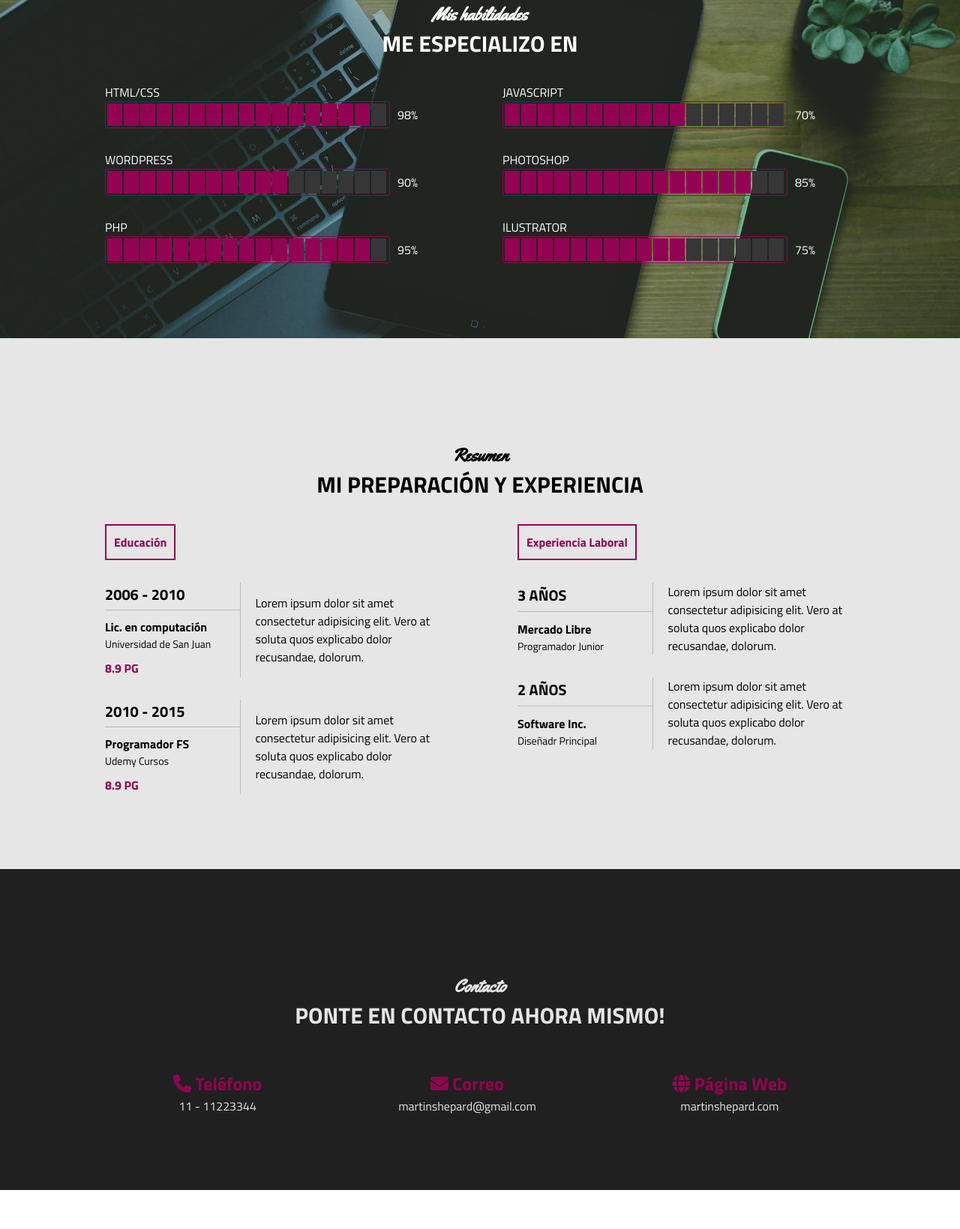
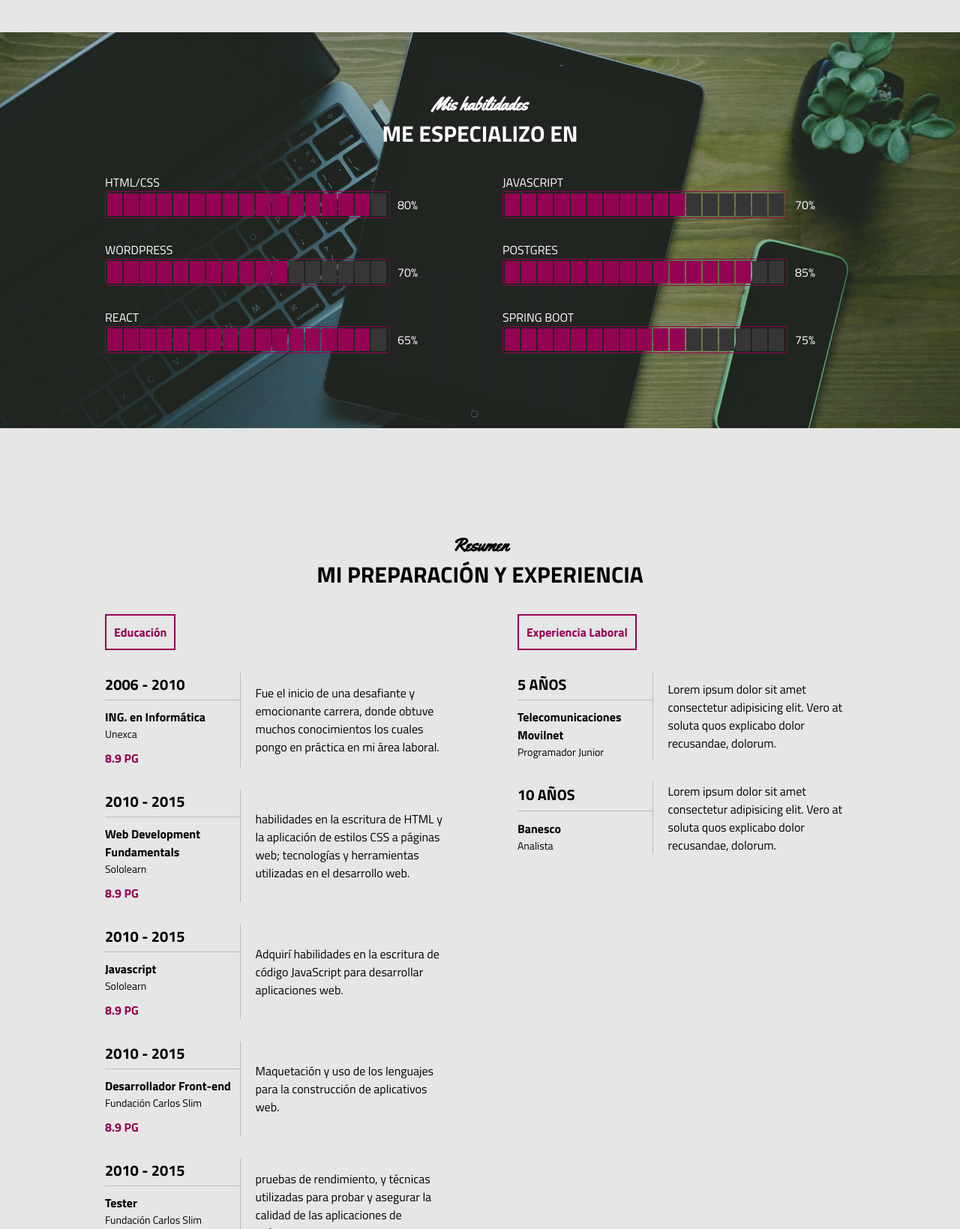
Before and after one commit to NoelTejeda/CvNoelTejeda, a plain HTML site: page index.html in a window 1280 px wide. Shown: the part 1161-2800 px from the top of the page at 75% size. Before the commit the page ends 2748 px from the top, so only its background shows below. Drawn offline with Linux system fonts and the light colour scheme.

Commit message:
se agregan campos solo al index.html

```diff
--- a/index.html
+++ b/index.html
@@ -36,12 +36,14 @@
                 <h2>DESARROLLADOR WEB</h2>
                 <div class="redes">
                     <a href="#"><i class="fa-brands fa-twitter"></i></a>
-                    <a href="#"><i class="fa-brands fa-facebook-f"></i></a>
-                    <a href="#"><i class="fa-brands fa-square-instagram"></i></a>
-                    <a href="#"><i class="fa-brands fa-youtube"></i></a>
+                    <!-- <a href="#"><i class="fa-brands fa-facebook-f"></i></a> -->
+                    <a href="https://www.instagram.com/noel__tejeda/" target="_blank" title="Instagram Noel Tejeda"><i
+                            class="fa-brands fa-square-instagram"></i></a>
+                    <a href="https://www.youtube.com/@noel1711/featured" target="_blank" title="youtube Noel Tejeda"><i
+                            class="fa-brands fa-youtube"></i></a>
                     <a href="https://www.linkedin.com/in/noel-tejeda-71a929181/" target="_blank"
                         title="Linkedin Noel Tejeda"><i class="fa-brands fa-linkedin-in"></i></a>
-                    <a href="#"><i class="fa-brands fa-pinterest-p"></i></a>
+                    <!-- <a href="#"><i class="fa-brands fa-pinterest-p"></i></a> -->
                 </div>
             </div>
             <div class="foto">
@@ -56,29 +58,37 @@
             <h2 class="titulo-seccion">Sobre Mi</h2>
             <h3>Detalles personales</h3>
 
-            <p class="especial">Me dedico a producir ideas creativas y originales para mis clientes</p>
-            <p>Lorem ipsum dolor sit amet consectetur adipisicing elit. Nemo, nobis! Sit, veniam aut omnis est suscipit
-                itaque tempore fugiat! Repellat, necessitatibus. Neque quis, reprehenderit fugit dolore voluptate nam
-                eum reiciendis!</p>
+            <p class="especial">Me dedico a brindar soluciones e ideas creativas para mis clientes.</p>
+            <p>Mi camino hacia el Desarrollo Web fue una búsqueda constante de mi verdadera pasión. Después de
+                explorar varias carreras en la universidad, finalmente encontré mi vocación en la ingeniería
+                informática. Ahora trabajo en el área de desarrollo de una empresa de telecomunicaciones y estoy
+                emocionado de seguir creciendo y aprendiendo en este campo emocionante y desafiante</p>
+            <!--    <p>Mi camino hacia el Desarrollo Web fue un proceso de descubrimiento. Durante mi tiempo en la
+                universidad, exploré varias carreras pero ninguna parecía ser la adecuada para mí. Finalmente, decidí
+                darle una oportunidad a la ingeniería informática y descubrí mi verdadera pasión. Ahora trabajo en el
+                área de desarrollo de una empresa de telecomunicaciones y estoy emocionado de seguir creciendo y
+                aprendiendo en este campo.</p> -->
 
             <div class="fila">
                 <div class="col">
                     <i class="fa-solid fa-user"></i>
                     <span class="titulo-detalle">Perfil</span>
-                    <p>Lorem ipsum dolor sit amet consectetur, adipisicing elit. Officiis, provident esse. Nesciunt quod
-                        eveniet dolorem necessitatibus iure, suscipit similique provident fugiat excepturi commodi</p>
+                    <p>Soy un ingeniero informático apasionado con experiencia en el desarrollo de aplicaciones en el
+                        área de telecomunicaciones. Me destaco por mi capacidad para resolver problemas y trabajar en
+                        equipo. Mi objetivo es seguir creciendo en mi carrera y contribuir al desarrollo de soluciones
+                        innovadoras en mi campo</p>
                 </div>
                 <div class="col">
                     <i class="fa-solid fa-location-pin"></i>
                     <span class="titulo-detalle">Ubicación</span>
-                    <p>Lorem ipsum dolor sit amet consectetur, adipisicing elit. Officiis, provident esse. Nesciunt quod
-                        eveniet dolorem necessitatibus iure, suscipit similique provident fugiat excepturi commodi</p>
+                    <p>Caracas - Venezuela </p>
                 </div>
                 <div class="col">
                     <i class="fa-solid fa-flag"></i>
                     <span class="titulo-detalle">Intereses</span>
-                    <p>Lorem ipsum dolor sit amet consectetur, adipisicing elit. Officiis, provident esse. Nesciunt quod
-                        eveniet dolorem necessitatibus iure, suscipit similique provident fugiat excepturi commodi</p>
+                    <p>En mi tiempo libre, disfruto de mantenerme activo y practicar deportes. También valoro mucho el
+                        tiempo que paso con mi familia y disfruto de compartir momentos con ellos. Además, me apasiona
+                        seguir aprendiendo y explorando nuevas formas de mejorar mis habilidades en programación.</p>
                 </div>
             </div>
         </div>
@@ -98,7 +108,7 @@
                             <!-- mediante javascript luego genereremos 17 barritas con clase e -->
 
                         </div>
-                        <span>98%</span>
+                        <span>80%</span>
                     </div>
                 </div>
                 <div class="col">
@@ -120,11 +130,11 @@
                             <!-- mediante javascript luego genereremos 17 barritas con clase e -->
 
                         </div>
-                        <span>90%</span>
+                        <span>70%</span>
                     </div>
                 </div>
                 <div class="col">
-                    <span>PHOTOSHOP</span>
+                    <span>POSTGRES</span>
                     <div class="cont-barra">
                         <div class="barra" id="photoshop">
                             <!-- mediante javascript luego genereremos 17 barritas con clase e -->
@@ -136,17 +146,17 @@
             </div>
             <div class="fila">
                 <div class="col">
-                    <span>PHP</span>
+                    <span>REACT</span>
                     <div class="cont-barra">
                         <div class="barra" id="php">
                             <!-- mediante javascript luego genereremos 17 barritas con clase e -->
 
                         </div>
-                        <span>95%</span>
+                        <span>65%</span>
                     </div>
                 </div>
                 <div class="col">
-                    <span>ILUSTRATOR</span>
+                    <span>SPRING BOOT</span>
                     <div class="cont-barra">
                         <div class="barra" id="ilustrator">
                             <!-- mediante javascript luego genereremos 17 barritas con clase e -->
@@ -173,14 +183,14 @@
                                 <h3>2006 - 2010</h3>
                             </td>
                             <td rowspan="2" class="descripcion">
-                                Lorem ipsum dolor sit amet consectetur adipisicing elit. Vero at soluta quos explicabo
-                                dolor recusandae, dolorum.
+                                Fue el inicio de una desafiante y emocionante carrera, donde obtuve muchos conocimientos
+                                los cuales pongo en práctica en mi área laboral.
                             </td>
                         </tr>
                         <tr>
                             <td>
-                                <h4>Lic. en computación</h4>
-                                <p>Universidad de San Juan</p>
+                                <h4>ING. en Informática</h4>
+                                <p>Unexca</p>
                                 <span class="promedio">8.9 PG</span>
                             </td>
                         </tr>
@@ -191,14 +201,84 @@
                                 <h3>2010 - 2015</h3>
                             </td>
                             <td rowspan="2" class="descripcion">
-                                Lorem ipsum dolor sit amet consectetur adipisicing elit. Vero at soluta quos explicabo
-                                dolor recusandae, dolorum.
+                                habilidades en la escritura de HTML y la aplicación de estilos CSS a páginas web;
+                                tecnologías y herramientas utilizadas en el desarrollo web.
                             </td>
                         </tr>
                         <tr>
                             <td>
-                                <h4>Programador FS</h4>
-                                <p>Udemy Cursos</p>
+                                <h4>Web Development Fundamentals</h4>
+                                <p>Sololearn</p>
+                                <span class="promedio">8.9 PG</span>
+                            </td>
+                        </tr>
+                    </table>
+                    <table>
+                        <tr>
+                            <td class="datos">
+                                <h3>2010 - 2015</h3>
+                            </td>
+                            <td rowspan="2" class="descripcion">
+                                Adquirí habilidades en la escritura de código JavaScript para desarrollar aplicaciones
+                                web.
+                            </td>
+                        </tr>
+                        <tr>
+                            <td>
+                                <h4>Javascript</h4>
+                                <p>Sololearn</p>
+                                <span class="promedio">8.9 PG</span>
+                            </td>
+                        </tr>
+                    </table>
+                    <table>
+                        <tr>
+                            <td class="datos">
+                                <h3>2010 - 2015</h3>
+                            </td>
+                            <td rowspan="2" class="descripcion">
+                                Maquetación y uso de los lenguajes para la construcción de aplicativos web.
+                            </td>
+                        </tr>
+                        <tr>
+                            <td>
+                                <h4>Desarrollador Front-end</h4>
+                                <p>Fundación Carlos Slim</p>
+                                <span class="promedio">8.9 PG</span>
+                            </td>
+                        </tr>
+                    </table>
+                    <table>
+                        <tr>
+                            <td class="datos">
+                                <h3>2010 - 2015</h3>
+                            </td>
+                            <td rowspan="2" class="descripcion">
+                                pruebas de rendimiento, y técnicas utilizadas para probar y asegurar la calidad de las
+                                aplicaciones de software .
+                            </td>
+                        </tr>
+                        <tr>
+                            <td>
+                                <h4>Tester</h4>
+                                <p>Fundación Carlos Slim</p>
+                                <span class="promedio">8.9 PG</span>
+                            </td>
+                        </tr>
+                    </table>
+                    <table>
+                        <tr>
+                            <td class="datos">
+                                <h3>2010 - 2015</h3>
+                            </td>
+                            <td rowspan="2" class="descripcion">
+                                gestion y manipulación datos en bases de datos relacionales.
+                            </td>
+                        </tr>
+                        <tr>
+                            <td>
+                                <h4>SQL</h4>
+                                <p>Sololearn</p>
                                 <span class="promedio">8.9 PG</span>
                             </td>
                         </tr>
@@ -209,7 +289,7 @@
                     <table>
                         <tr>
                             <td class="datos">
-                                <h3>3 Años</h3>
+                                <h3>5 Años</h3>
                             </td>
                             <td rowspan="2" class="descripcion">
                                 Lorem ipsum dolor sit amet consectetur adipisicing elit. Vero at soluta quos explicabo
@@ -218,7 +298,7 @@
                         </tr>
                         <tr>
                             <td>
-                                <h4>Mercado Libre</h4>
+                                <h4>Telecomunicaciones Movilnet</h4>
                                 <p>Programador Junior</p>
 
                             </td>
@@ -227,7 +307,7 @@
                     <table>
                         <tr>
                             <td class="datos">
-                                <h3>2 Años</h3>
+                                <h3>10 Años</h3>
                             </td>
                             <td rowspan="2" class="descripcion">
                                 Lorem ipsum dolor sit amet consectetur adipisicing elit. Vero at soluta quos explicabo
@@ -236,8 +316,8 @@
                         </tr>
                         <tr>
                             <td>
-                                <h4>Software Inc.</h4>
-                                <p>Diseñadr Principal</p>
+                                <h4>Banesco</h4>
+                                <p>Analista</p>
                             </td>
                         </tr>
                     </table>
@@ -257,19 +337,19 @@
                     <h2>
                         <i class="fa-solid fa-phone"></i> Teléfono
                     </h2>
-                    <span class="info-contacto">11 - 11223344</span>
+                    <span class="info-contacto">+58 414.203.95.02</span>
                 </div>
                 <div class="col">
                     <h2>
                         <i class="fa-solid fa-envelope"></i> Correo
                     </h2>
-                    <span class="info-contacto">martinshepard@gmail.com</span>
+                    <span class="info-contacto">noelati@gmail.com</span>
                 </div>
                 <div class="col">
                     <h2>
                         <i class="fa-solid fa-globe"></i> Página Web
                     </h2>
-                    <span class="info-contacto">martinshepard.com</span>
+                    <span class="info-contacto">En Construcción</span>
                 </div>
             </div>
         </div>
```
